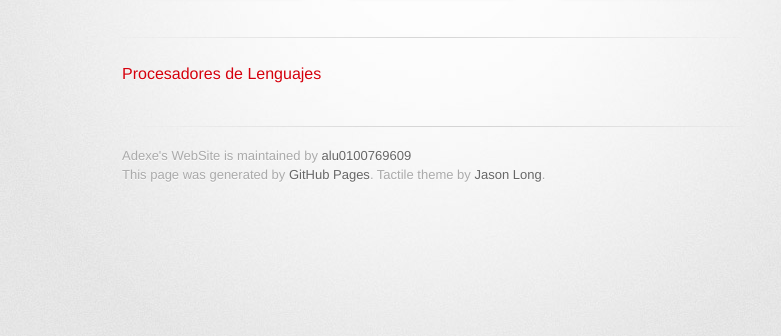
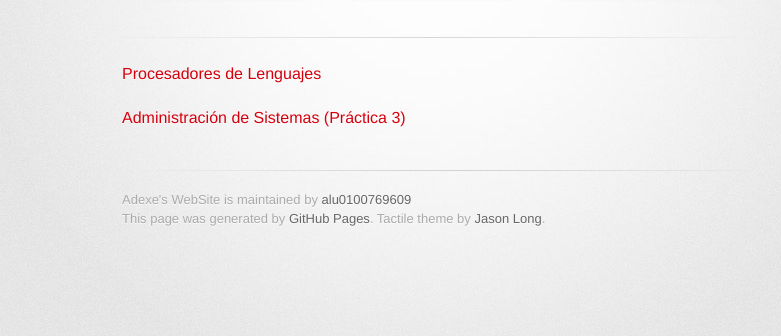
Before and after one commit to alu0100769609/alu0100769609.github.io, a plain HTML site: page index.html in a window 1280 px wide. Shown: the part 178-514 px from the top of the page, without its empty margins (208-989 px from the left). Drawn offline with Linux system fonts and the light colour scheme; a web font is replaced by a local one.

Commit message:
Añadido enlace a Admin de Sist

```diff
--- a/index.html
+++ b/index.html
@@ -32,6 +32,7 @@
 
 
           <p><a href="PL-Page">Procesadores de Lenguajes</a></p>
+          <p><a href="Admin">Administración de Sistemas (Práctica 3)</a></p>
 
 
         <footer>
```
